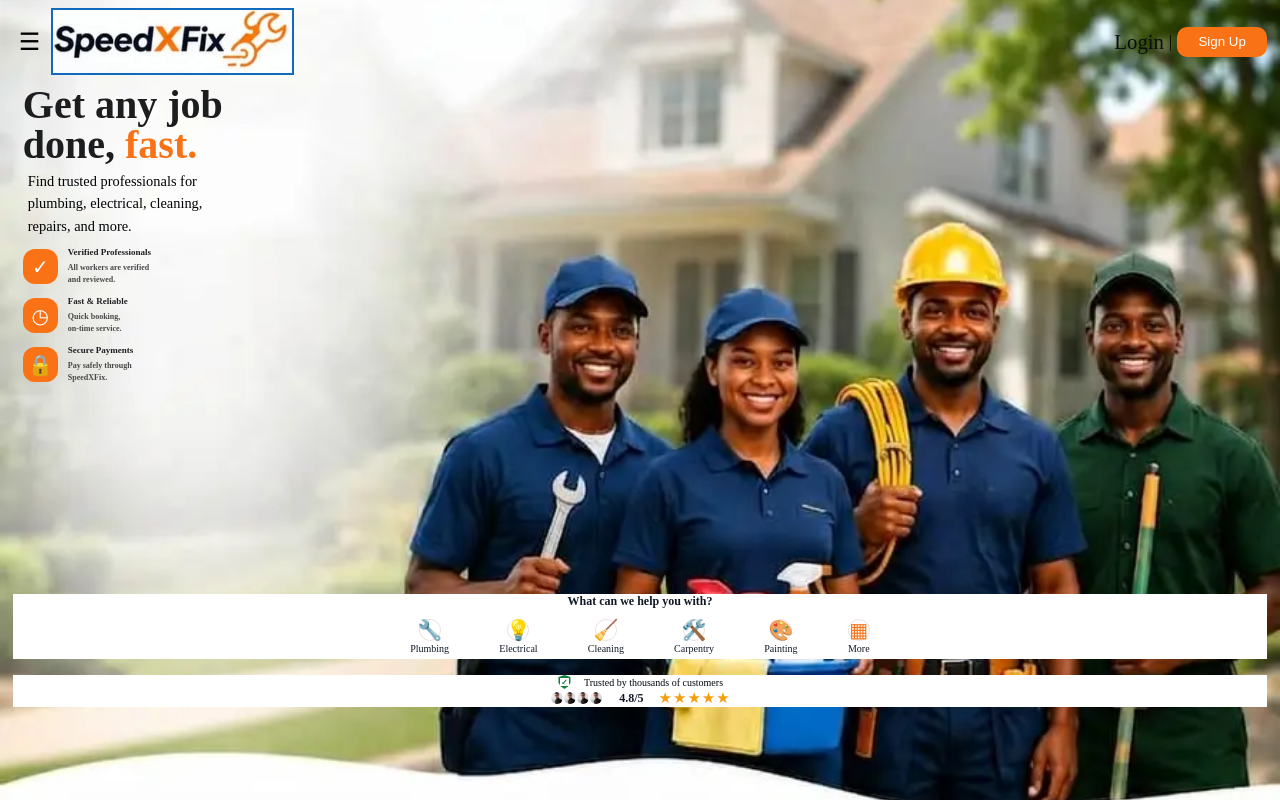
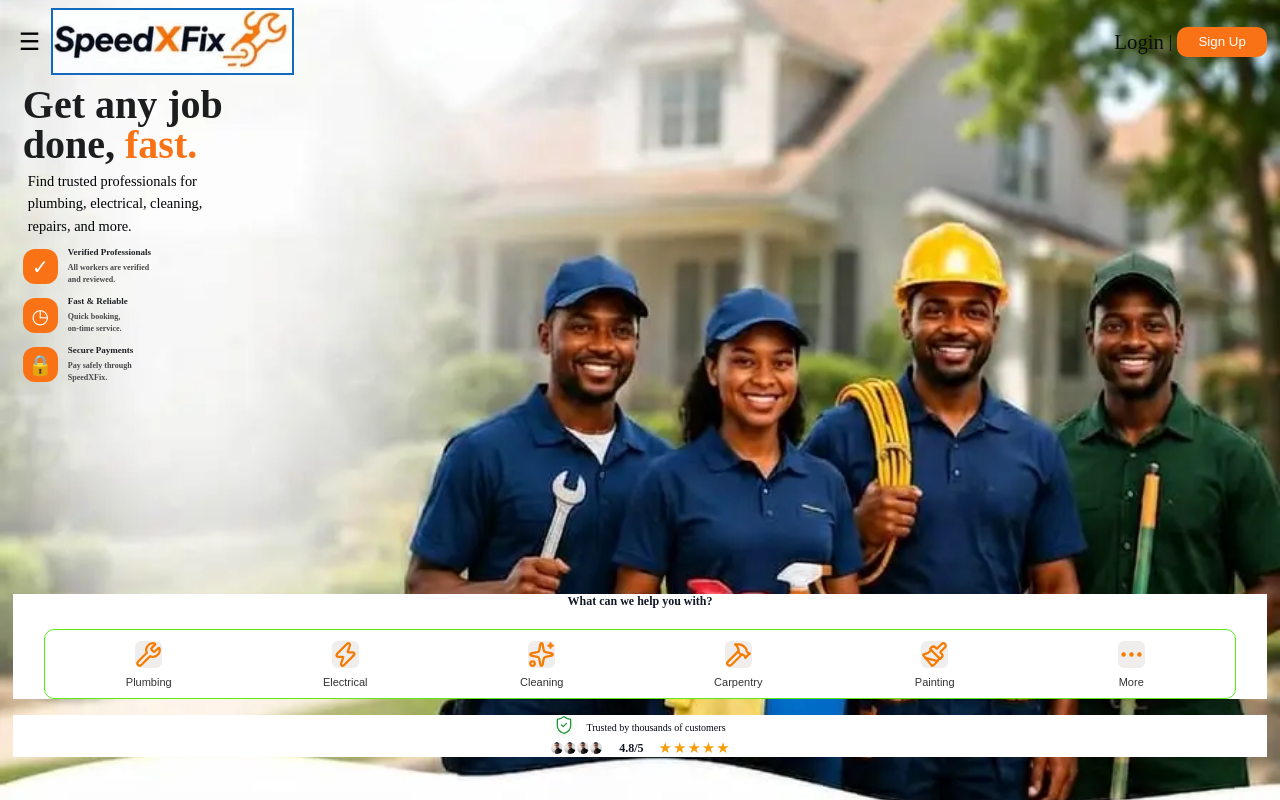
Before and after one commit to emmanuel776666/SpeedXfix, a React (Vite) app in the folder speedxfix/: page / in a window 1280 px wide. Built offline with nearby package versions, Linux system fonts and the light colour scheme.

Commit message:
feat: implement QuickserviceComponent for quick access to services; refactor ServiceCategories and Homepage components

```diff
--- a/speedxfix/src/App.css
+++ b/speedxfix/src/App.css
@@ -187,44 +187,8 @@ background-repeat: no-repeat;
   color: #111827;
 }
 
-.category-list {
-  display: flex;
-  justify-content: center;
-  gap: 4%;
-  flex-wrap: wrap;
-}
 
-.category {
-  height: 40px;
-  display: flex;
-  flex-direction: column;
-  align-items: center;
-  cursor: pointer;
-}
-
-.category-icon {
-  width: 20px;
-  height: 20px;
-
-  border-radius: 50%;
-  background-color: white;
-  border: 1px solid #eee0e0;
-
-  display: flex;
-  align-items: center;
-  justify-content: center;
-
-  font-size: 20px;
-  color: #f97316;
-}
-
-.category p {
-  margin-top: 2px;
-  font-size: 10px;
-  color: #111827;
-}
 /* this is trust-features style */
-
 
 .trust-section {
   /* height: 2px; */
@@ -247,30 +211,16 @@ background-repeat: no-repeat;
   color: #04080e;
 }
 
-.trust-shield {
-  width: 9px;
-  height: 8px;
+.trust-sheild-icon svg{
 
-  display: flex;
-  align-items: center;
-  justify-content: center;
+  color: #20f555;
 
-  border: 3px solid #15803d;
-  color: #15803d;
+  fill: #ffffff;
 
-  clip-path: polygon(
-    50% 0%,
-    90% 15%,
-    90% 55%,
-    75% 80%,
-    50% 100%,
-    25% 80%,
-    10% 55%,
-    10% 15%
-  );
+  stroke: #179733;
 
-  font-size: 8px;
-  font-weight: bold;
+  filter: drop-shadow(0 3px 5px rgba(0, 0, 0, 0.08));
+
 }
 
 .trust-rating {
@@ -356,3 +306,56 @@ background-repeat: no-repeat;
   font-size: 6px;
   /* line-height: 1; */
 }
+
+/* this is style for QuickserviceComponent */
+.containerhomepage2 {
+  width: 95%;
+  height: 70px;
+  margin-top: 10px;
+  border-radius: 10px;
+  border: 1px solid rgb(91, 236, 23);
+
+  display: flex;
+  justify-content: space-between;
+  align-items: center;
+
+  padding: 5px 10px;
+  box-sizing: border-box;
+
+  overflow: hidden;
+}
+.quick-service {
+  display: flex;
+  flex-direction: column;
+  justify-content: center;
+  align-items: center;
+
+  gap: 8px;
+
+  width: 16%;
+  height: 100%;
+
+  border: none;
+  background: transparent;
+
+  cursor: pointer;
+
+  color: #333;
+}
+
+.quick-service svg {
+  color: #f57c00;
+  background-color: #f0eded;
+  border-radius: 6px;
+}
+
+.quick-service span {
+  font-size: 11px;
+  white-space: nowrap;
+}
+
+.Quickser{
+  display: flex;
+  justify-content: center;
+  align-items: center;
+}
--- /dev/null
+++ b/speedxfix/src/components/QuickserviceComponent.jsx
@@ -0,0 +1,49 @@
+
+import {
+  Wrench,
+  Zap,
+  Sparkles,
+  Hammer,
+  Paintbrush,
+  MoreHorizontal,
+   } from "lucide-react";
+
+function QuickserviceComponent() {
+  return (
+    <div className="containerhomepage2">
+
+                <button className="quick-service">
+                  <Wrench size={27} />
+                  <span>Plumbing</span>
+                </button>
+
+                <button className="quick-service">
+                  <Zap size={27} />
+                  <span>Electrical</span>
+                </button>
+
+                <button className="quick-service">
+                  <Sparkles size={27} />
+                  <span>Cleaning</span>
+                </button>
+
+                <button className="quick-service">
+                  <Hammer size={27} />
+                  <span>Carpentry</span>
+                </button>
+
+                <button className="quick-service">
+                  <Paintbrush size={27} />
+                  <span>Painting</span>
+                </button>
+
+                <button className="quick-service">
+                  <MoreHorizontal size={27} />
+                  <span>More</span>
+                </button>
+
+              </div>
+  );
+}
+
+export default QuickserviceComponent;
--- a/speedxfix/src/components/ServiceCategories.jsx
+++ b/speedxfix/src/components/ServiceCategories.jsx
@@ -1,43 +1,13 @@
+
+import QuickserviceComponent from "./QuickserviceComponent";
 function ServiceCategories() {
   return (
     <section className="service-categories">
 
       <h2>What can we help you with?</h2>
-
-      <div className="category-list">
-
-        <div className="category">
-          <div className="category-icon">🔧</div>
-          <p>Plumbing</p>
-        </div>
-
-        <div className="category">
-          <div className="category-icon">💡</div>
-          <p>Electrical</p>
-        </div>
-
-        <div className="category">
-          <div className="category-icon">🧹</div>
-          <p>Cleaning</p>
-        </div>
-
-        <div className="category">
-          <div className="category-icon">🛠️</div>
-          <p>Carpentry</p>
-        </div>
-
-        <div className="category">
-          <div className="category-icon">🎨</div>
-          <p>Painting</p>
-        </div>
-
-        <div className="category">
-          <div className="category-icon">▦</div>
-          <p>More</p>
-        </div>
-
-      </div>
-
+  <div className="Quickser">
+    <QuickserviceComponent />
+</div>
     </section>
   );
 }
--- a/speedxfix/src/components/TrustSection.jsx
+++ b/speedxfix/src/components/TrustSection.jsx
@@ -1,4 +1,5 @@
 import customer1 from "../assets/customer-1.png";
+import { ShieldCheck } from "lucide-react";
 // import customer2 from "../assets/customer-2.png";
 // import customer3 from "../assets/customer-3.png";
 // import customer4 from "../assets/customer-4.png";
@@ -9,9 +10,14 @@ function TrustSection() {
 
       <div className="trust-title">
 
-        <div className="trust-shield">
-          ✓
-        </div>
+        <div className="trust-sheild-icon">
+
+                  <ShieldCheck
+                    size={20}
+                    strokeWidth={1.5}
+                  />
+
+                </div>
 
         <h2>Trusted by thousands of customers</h2>
 
--- a/speedxfix/src/pages/Homepage.css
+++ b/speedxfix/src/pages/Homepage.css
@@ -380,52 +380,6 @@ min-height: 100vh;
 
 }
 
-.containerhomepage2 {
-  width: 95%;
-  height: 70px;
-  margin-top: 10px;
-  border-radius: 10px;
-  border: 1px solid rgb(91, 236, 23);
-
-  display: flex;
-  justify-content: space-between;
-  align-items: center;
-
-  padding: 5px 10px;
-  box-sizing: border-box;
-
-  overflow: hidden;
-}
-
-.quick-service {
-  display: flex;
-  flex-direction: column;
-  justify-content: center;
-  align-items: center;
-
-  gap: 8px;
-
-  width: 16%;
-  height: 100%;
-
-  border: none;
-  background: transparent;
-
-  cursor: pointer;
-
-  color: #333;
-}
-
-.quick-service svg {
-  color: #f57c00;
-  background-color: #f0eded;
-  border-radius: 6px;
-}
-
-.quick-service span {
-  font-size: 11px;
-  white-space: nowrap;
-}
 
 .containerhomepage3{
     width: 95%;
--- a/speedxfix/src/pages/Homepage.jsx
+++ b/speedxfix/src/pages/Homepage.jsx
@@ -1,5 +1,6 @@
 import "./Homepage.css";
 import LogoComponent from "../components/LogoComponent";
+import QuickserviceComponent from "../components/QuickserviceComponent";
 import { Bell,
     MapPin,
     Search,
@@ -116,39 +117,7 @@ function Homepage () {
         </div>
 
 
-       <div className="containerhomepage2">
-
-                <button className="quick-service">
-                  <Wrench size={27} />
-                  <span>Plumbing</span>
-                </button>
-
-                <button className="quick-service">
-                  <Zap size={27} />
-                  <span>Electrical</span>
-                </button>
-
-                <button className="quick-service">
-                  <Sparkles size={27} />
-                  <span>Cleaning</span>
-                </button>
-
-                <button className="quick-service">
-                  <Hammer size={27} />
-                  <span>Carpentry</span>
-                </button>
-
-                <button className="quick-service">
-                  <Paintbrush size={27} />
-                  <span>Painting</span>
-                </button>
-
-                <button className="quick-service">
-                  <MoreHorizontal size={27} />
-                  <span>More</span>
-                </button>
-
-              </div>
+       <QuickserviceComponent/>
 
                 <div className="containerhomepage3">
 
```
